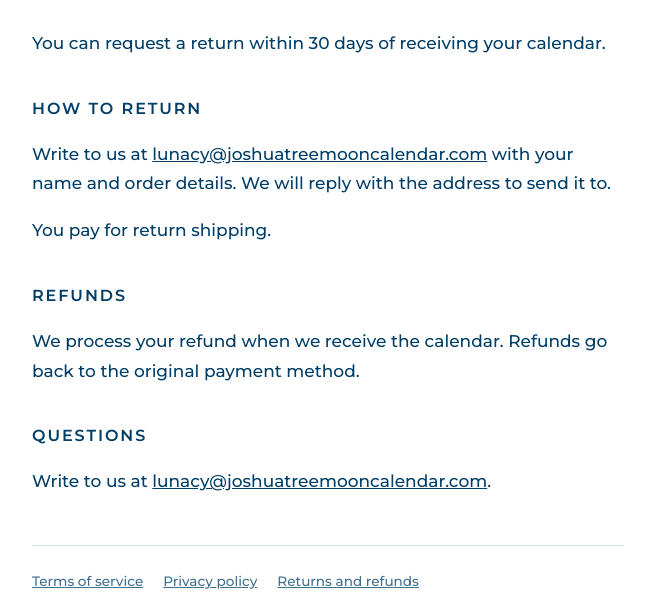
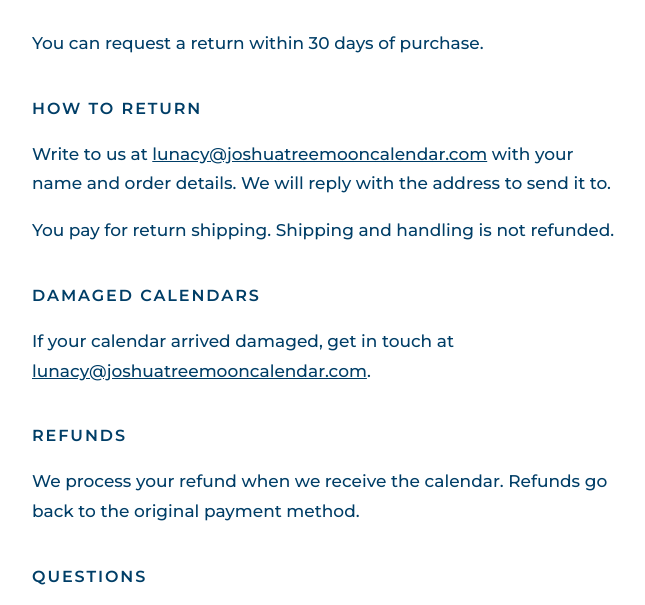
Before and after one commit to vsnt/moon, a plain HTML site: page returns/index.html in a window 1280 px wide. Shown: the part 192-797 px from the top of the page, without its empty margins (312-957 px from the left). Drawn offline with Linux system fonts and the light colour scheme.

Commit message:
Update policies: 30 days from purchase, shipping not refunded, damaged calendars, seller name
Co-Authored-By: Claude Opus 5.5 <noreply@anthropic.com>
Claude-Session: https://claude.ai/code/session_01F9vuXFDq1vZwQ3njnf4SK9

```diff
--- a/returns/index.html
+++ b/returns/index.html
@@ -25,10 +25,12 @@ footer a{margin-right:1.25rem}
 <a class="home" href="/">Joshua Tree Moon Calendar</a>
 <h1>Returns and refunds</h1>
 <p class="updated">Last updated November 23, 2026</p>
-<p>You can request a return within 30 days of receiving your calendar.</p>
+<p>You can request a return within 30 days of purchase.</p>
 <h2>How to return</h2>
 <p>Write to us at <a href="mailto:lunacy@joshuatreemooncalendar.com">lunacy@joshuatreemooncalendar.com</a> with your name and order details. We will reply with the address to send it to.</p>
-<p>You pay for return shipping.</p>
+<p>You pay for return shipping. Shipping and handling is not refunded.</p>
+<h2>Damaged calendars</h2>
+<p>If your calendar arrived damaged, get in touch at <a href="mailto:lunacy@joshuatreemooncalendar.com">lunacy@joshuatreemooncalendar.com</a>.</p>
 <h2>Refunds</h2>
 <p>We process your refund when we receive the calendar. Refunds go back to the original payment method.</p>
 <h2>Questions</h2>
```
Also changed, not shown: privacy/index.html (+1 -1 lines), terms/index.html (+1 -1 lines).
